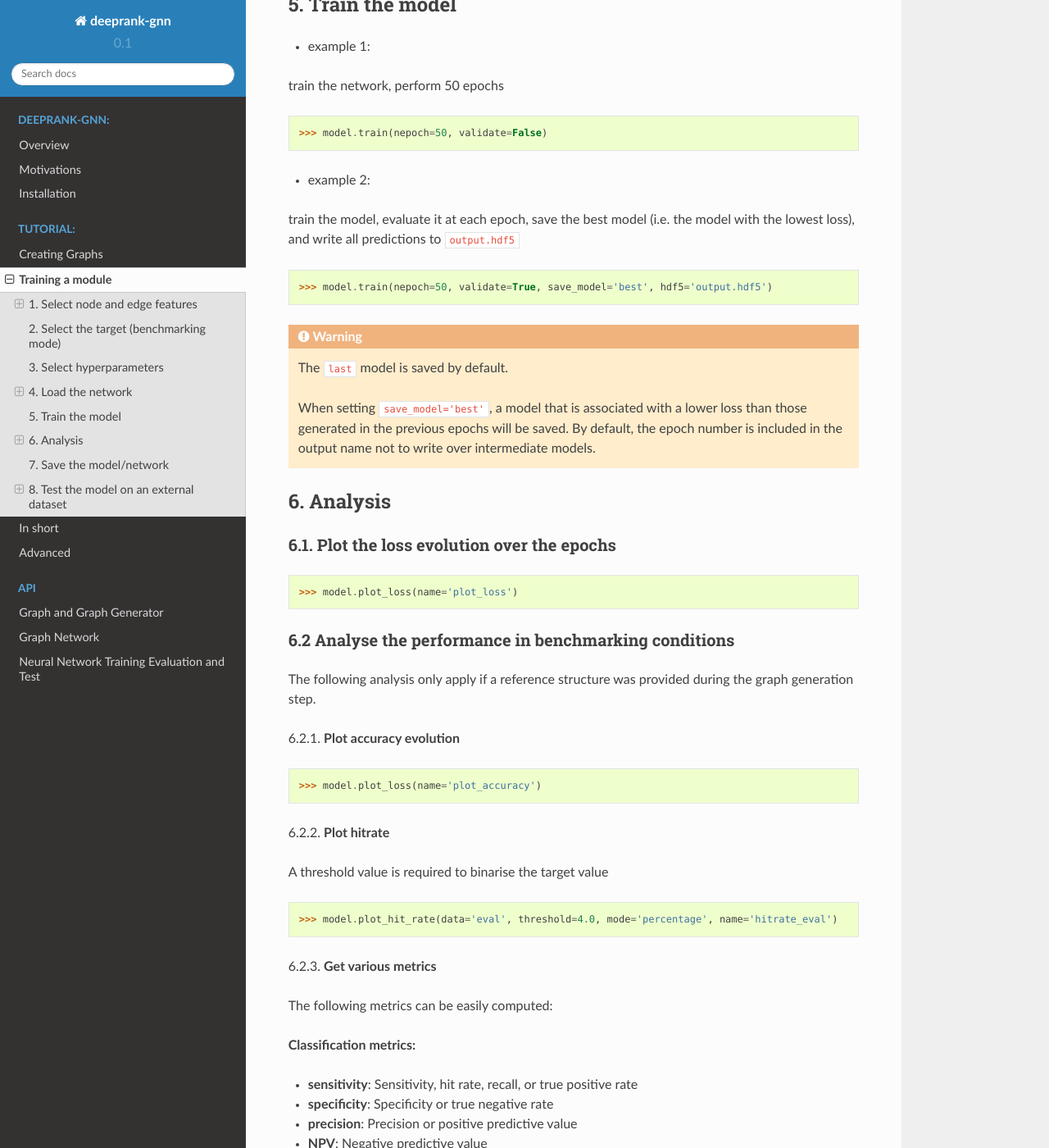
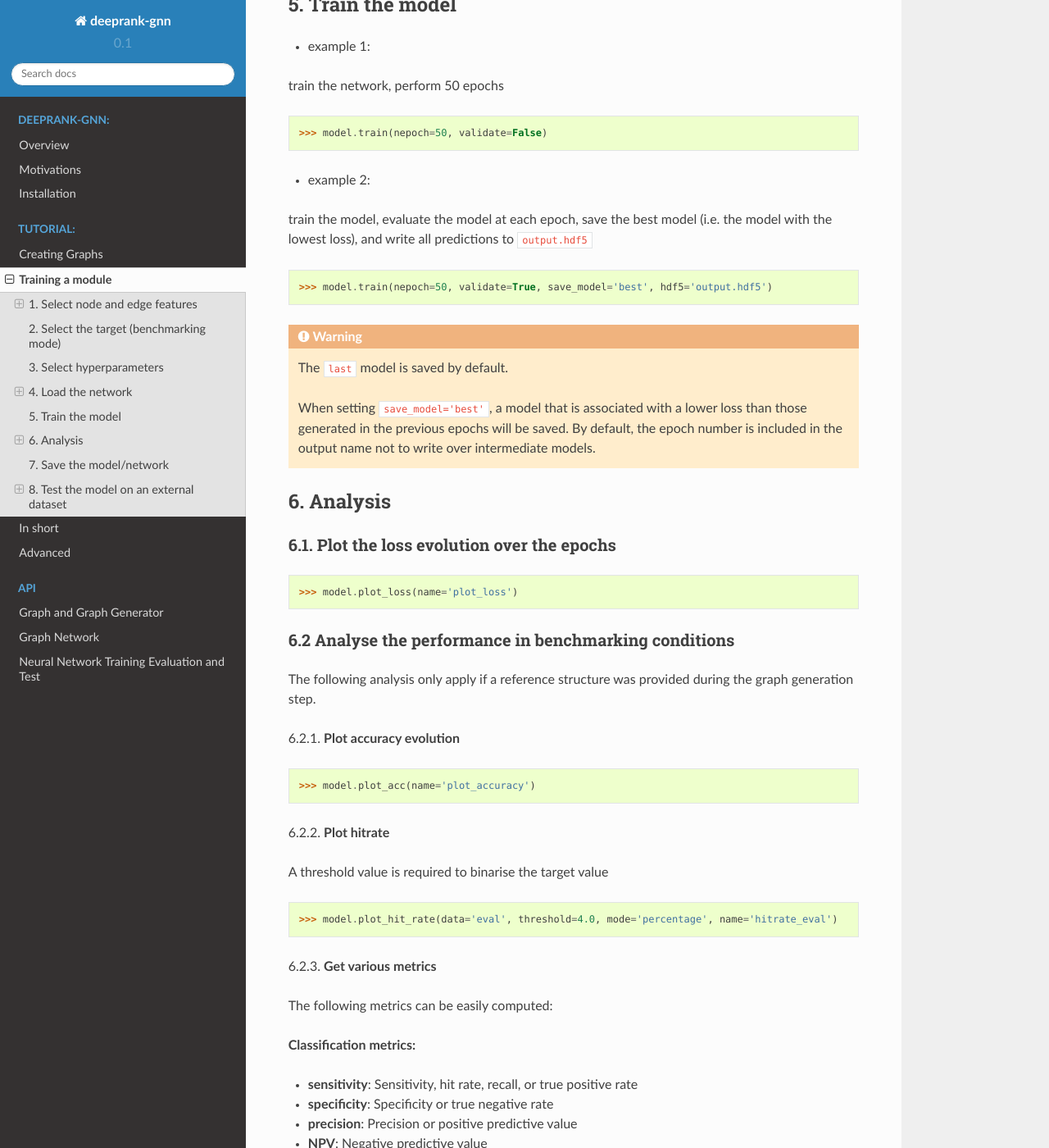
Before and after one commit to DeepRank/Deeprank-GNN, a Sphinx documentation site: the page built from docs/tutorial.train_model.rst, in a window 1280 px wide and 1400 px high, scrolled down 3338 px. Shown: the whole window at 82% size. Built offline with Sphinx 7.4.7 and the Read the Docs theme 2.0.0, drawn with Linux system fonts in a browser that asks for light colours.

Commit message:
Update tutorial.train_model.rst

```diff
--- a/docs/tutorial.train_model.rst
+++ b/docs/tutorial.train_model.rst
@@ -167,7 +167,7 @@ train the network, perform 50 epochs
 
 - example 2:
 
-train the model, evaluate it at each epoch, save the best model (i.e. the model with the lowest loss), and write all predictions to ``output.hdf5``
+train the model, evaluate the model at each epoch, save the best model (i.e. the model with the lowest loss), and write all predictions to ``output.hdf5``
 
 >>> model.train(nepoch=50, validate=True, save_model='best', hdf5='output.hdf5')
 
@@ -191,7 +191,7 @@ The following analysis only apply if a reference structure was provided during t
 
 6.2.1. **Plot accuracy evolution**
 
->>> model.plot_loss(name='plot_accuracy')
+>>> model.plot_acc(name='plot_accuracy')
 
 6.2.2. **Plot hitrate**
 
```
